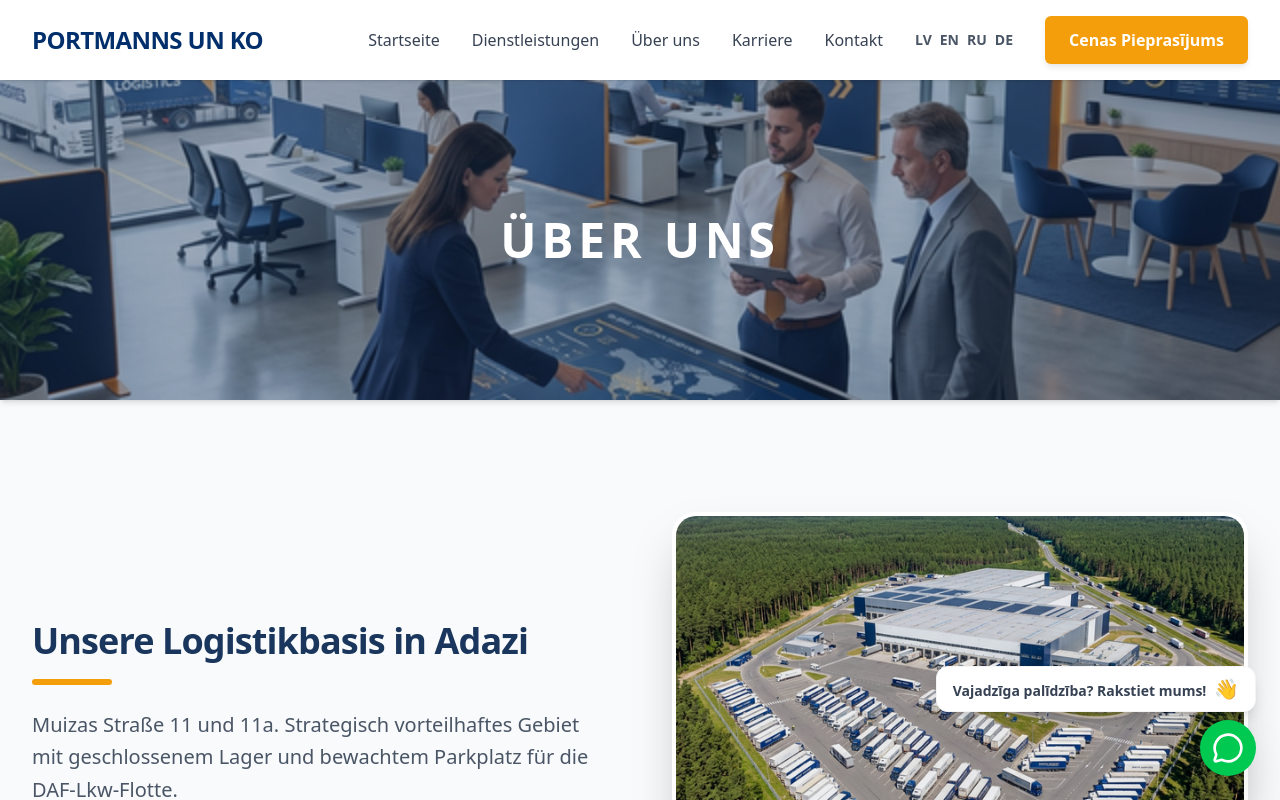
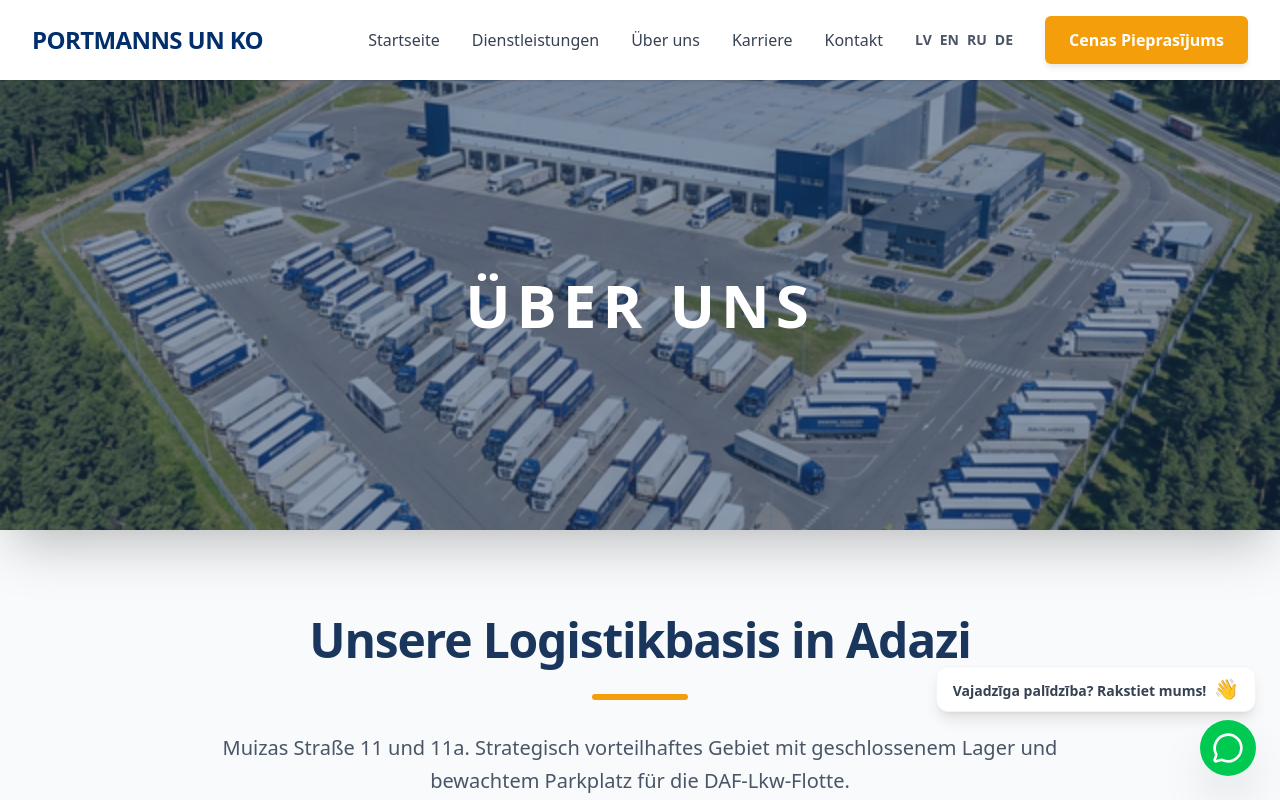
Before and after one commit to sandaveisa-cloud/portmann-logistics, a Next.js app: page /de/about in a window 1280 px wide. Shown: the top 800 px of the page. Built offline with nearby package versions, Linux system fonts and the light colour scheme.

Commit message:
feat: single hero banner with fade animation in about page

```diff
--- a/app/[locale]/about/page.tsx
+++ b/app/[locale]/about/page.tsx
@@ -13,30 +13,40 @@ export default function AboutPage() {
     return (
         <div className="w-full">
             {/* Page Banner */}
-            <div className="relative w-full h-64 md:h-80 overflow-hidden shadow-md">
-                <div className="absolute inset-0 bg-[url('/about-banner.png')] bg-cover bg-center parallax"></div>
-                <div className="absolute inset-0 bg-primary/40"></div>
+            <div className="relative w-full h-80 md:h-[450px] overflow-hidden shadow-2xl">
+                <motion.div
+                    initial={{ opacity: 0 }}
+                    animate={{ opacity: 1 }}
+                    transition={{ duration: 1.5 }}
+                    className="absolute inset-0 bg-[url('/adazi-base.png')] bg-cover bg-center parallax"
+                ></motion.div>
+                <div className="absolute inset-0 bg-primary/50"></div>
                 <div className="absolute inset-0 flex items-center justify-center">
-                    <h1 className="text-4xl md:text-5xl font-black text-white tracking-widest uppercase">{t('about')}</h1>
+                    <motion.h1
+                        initial={{ opacity: 0, y: -20 }}
+                        animate={{ opacity: 1, y: 0 }}
+                        transition={{ duration: 0.8, delay: 0.3 }}
+                        className="text-4xl md:text-6xl font-black text-white tracking-widest uppercase"
+                    >
+                        {t('about')}
+                    </motion.h1>
                 </div>
             </div>
 
             <div className="max-w-7xl mx-auto px-4 sm:px-6 lg:px-8 py-16">
 
-                {/* Adazi Base */}
-                <section className="mb-20 md:mb-24 mt-8 md:mt-12">
-                    <div className="grid grid-cols-1 lg:grid-cols-2 gap-10 md:gap-16 items-center">
-                        <div className="order-2 lg:order-1">
-                            <h3 className="text-3xl md:text-4xl font-black text-primary mb-4 leading-tight">{tAbout('baseTitle')}</h3>
-                            <div className="w-20 h-1.5 bg-accent mb-6 rounded-full"></div>
-                            <p className="text-gray-600 text-lg md:text-xl leading-relaxed font-medium">{tAbout('baseDesc')}</p>
-                        </div>
-                        <div className="w-full h-64 md:h-[400px] rounded-3xl overflow-hidden shadow-2xl relative group order-1 lg:order-2 border-4 border-white">
-                            <div className="absolute inset-0 bg-[url('/adazi-base.png')] bg-cover bg-center group-hover:scale-105 transition-transform duration-1000"></div>
-                            <div className="absolute inset-0 bg-primary/5 group-hover:bg-transparent transition-colors duration-500"></div>
-                        </div>
-                    </div>
-                </section>
+                {/* Adazi Base Teksts (Fade In Efekts bez otrās bildes) */}
+                <motion.section
+                    initial={{ opacity: 0, y: 30 }}
+                    whileInView={{ opacity: 1, y: 0 }}
+                    viewport={{ once: true, margin: "-100px" }}
+                    transition={{ duration: 0.8 }}
+                    className="mb-20 md:mb-24 mt-4 text-center max-w-4xl mx-auto"
+                >
+                    <h3 className="text-3xl md:text-5xl font-black text-primary mb-6 leading-tight">{tAbout('baseTitle')}</h3>
+                    <div className="w-24 h-1.5 bg-accent mb-8 rounded-full mx-auto"></div>
+                    <p className="text-gray-600 text-xl leading-relaxed font-medium">{tAbout('baseDesc')}</p>
+                </motion.section>
 
                 {/* Vēsture un Flotes Skaitītāji */}
                 <section className="mb-20 grid grid-cols-1 lg:grid-cols-2 gap-12 items-center">
```
